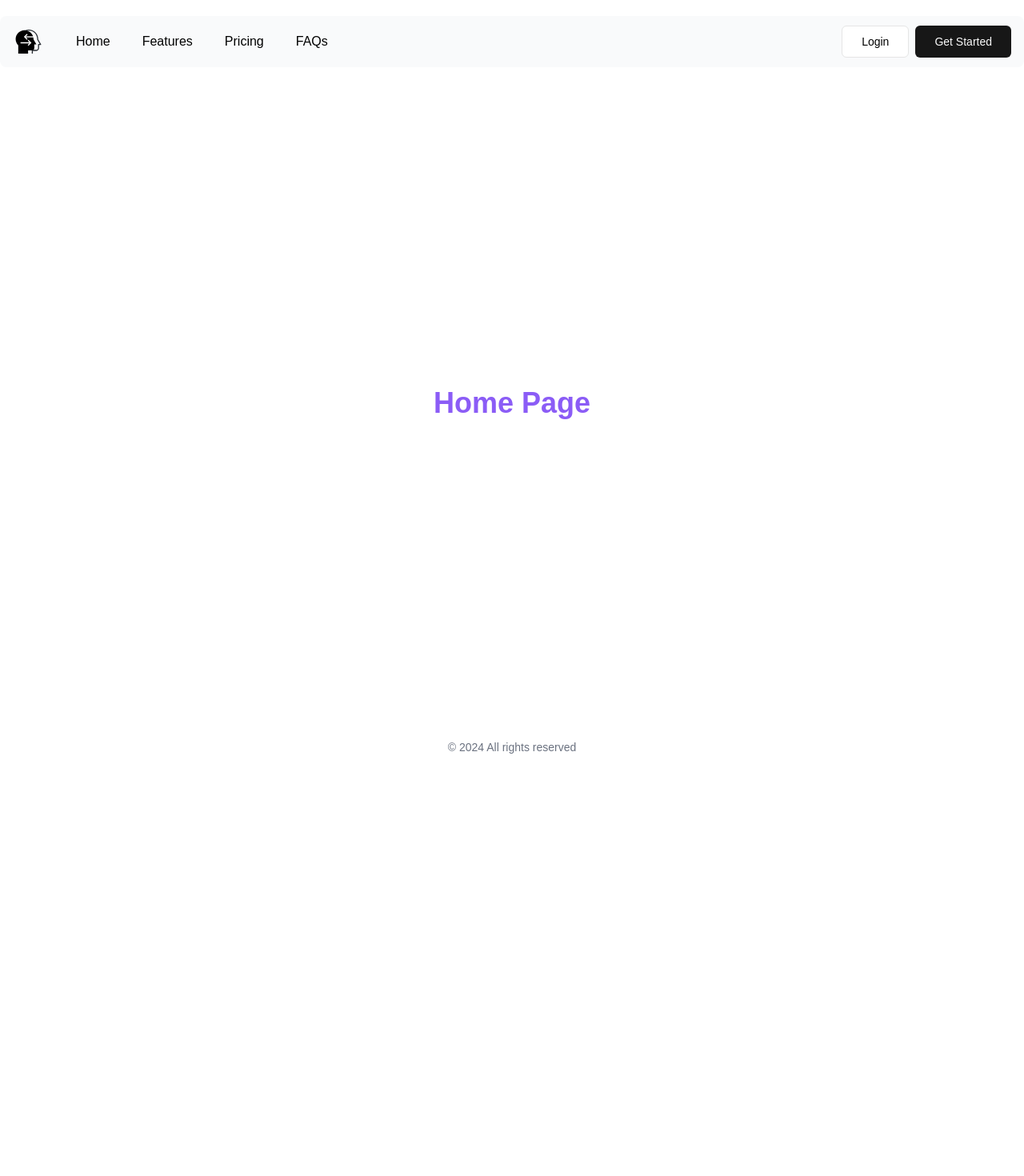
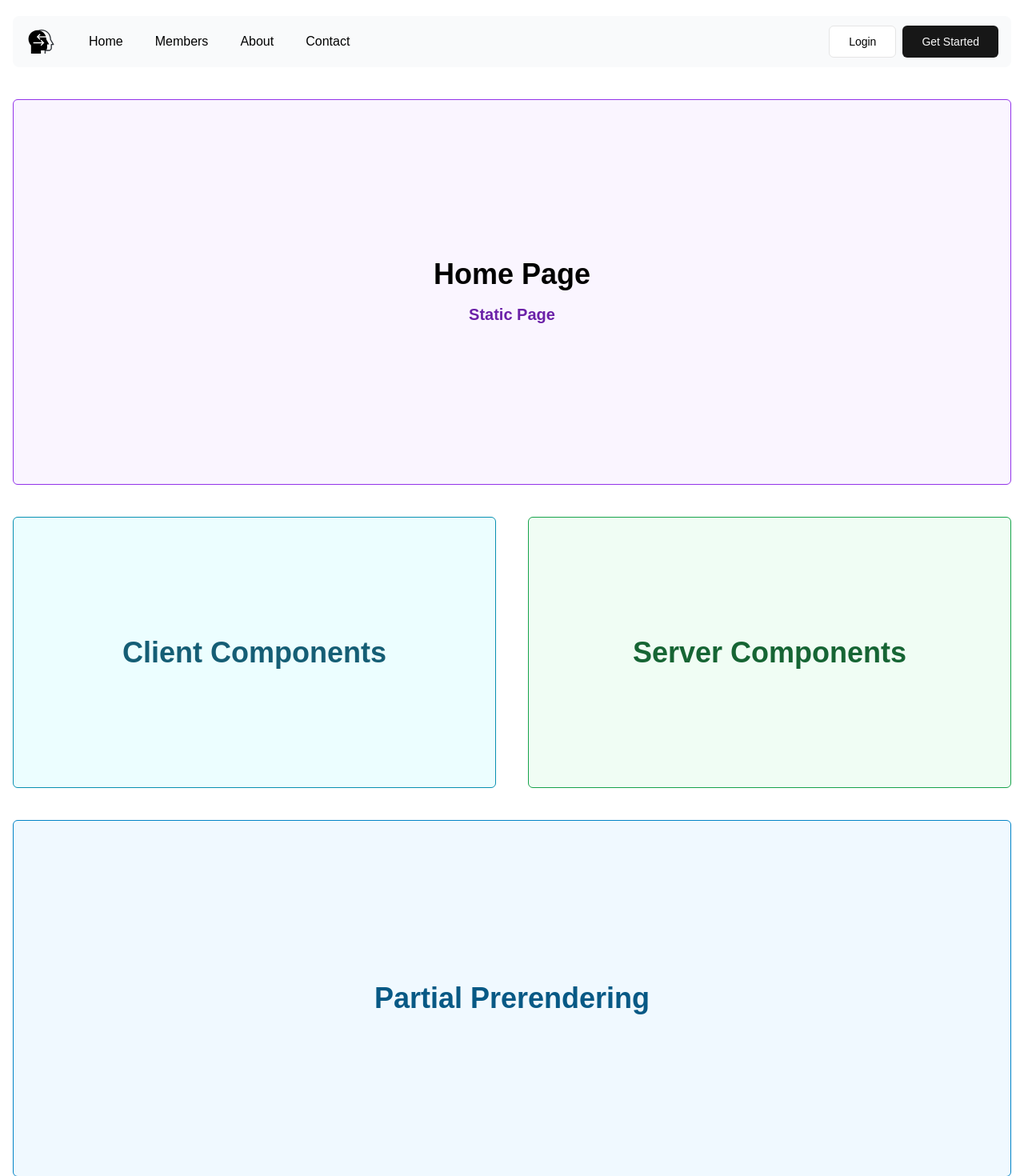
Before and after one commit to firasel2/nextjs-rendering, a Next.js app: page / in a window 1280 px wide. Shown: the top 1470 px of the page at 80% size. Before the commit the page ends 964 px from the top, so only its background shows below. Built offline with nearby package versions, Linux system fonts and the light colour scheme.

Commit message:
feat: add home page

```diff
--- /dev/null
+++ b/src/app/(home)/page.tsx
@@ -0,0 +1,11 @@
+import { FeatureCards } from "./sub-sections/feature-cards";
+import { Hero } from "./sub-sections/hero";
+
+export default function Home() {
+  return (
+    <>
+      <Hero />
+      <FeatureCards />
+    </>
+  );
+}
--- /dev/null
+++ b/src/app/(home)/sub-sections/feature-cards/index.tsx
@@ -0,0 +1,23 @@
+export function FeatureCards() {
+  return (
+    <section className="container py-5">
+      <div className="w-full grid grid-cols-2 gap-10">
+        <div className="flex items-center justify-center aspect-[1.78] bg-cyan-50 border border-solid border-cyan-600 p-10 rounded-md">
+          <h2 className="text-4xl font-bold text-cyan-800">
+            Client Components
+          </h2>
+        </div>
+        <div className="flex items-center justify-center aspect-[1.78] bg-green-50 border border-solid border-green-600 p-10 rounded-md">
+          <h2 className="text-4xl font-bold text-green-800">
+            Server Components
+          </h2>
+        </div>
+        <div className="col-span-2 flex items-center justify-center aspect-[2.8] bg-sky-50 border border-solid border-sky-600 p-10 rounded-md">
+          <h2 className="text-4xl font-bold text-sky-800">
+            Partial Prerendering
+          </h2>
+        </div>
+      </div>
+    </section>
+  );
+}
--- /dev/null
+++ b/src/app/(home)/sub-sections/hero/index.tsx
@@ -0,0 +1,12 @@
+export function Hero() {
+  return (
+    <section className="container py-5">
+      <div className="w-full bg-purple-50 border border-solid border-purple-600 p-10 rounded-md">
+        <div className="flex flex-col gap-4 items-center justify-center min-h-[25rem]">
+          <h2 className="text-4xl font-bold">Home Page</h2>
+          <p className="text-xl text-purple-800 font-semibold">Static Page</p>
+        </div>
+      </div>
+    </section>
+  );
+}
--- a/src/app/layout/footer/index.tsx
+++ b/src/app/layout/footer/index.tsx
@@ -2,7 +2,7 @@ export function Footer() {
   return (
     <footer className="py-5">
       <div className="container">
-        <p className="text-center text-sm text-gray-500">
+        <p className="text-center text-sm text-gray-500 w-full py-5 px-8 rounded-md bg-gray-50">
           &copy; {new Date().getFullYear()} All rights reserved
         </p>
       </div>
--- a/src/app/layout/header/index.tsx
+++ b/src/app/layout/header/index.tsx
@@ -6,7 +6,8 @@ import Link from "next/link";
 export function Header() {
   return (
     <header className="py-5">
-      <div className="container bg-gray-50 py-3 px-4 border-0 flex items-center justify-between gap-6 rounded-lg mx-auto">
+      <div className="container">
+        <div className="bg-gray-50 py-3 px-4 border-0 flex items-center justify-between gap-6 rounded-lg mx-auto">
           <div className="flex items-center gap-10">
             <h1 className="text-3xl">
               <svg
@@ -43,17 +44,16 @@ export function Header() {
                 <Link href="/">Home</Link>
               </li>
               <li>
-              <Link href="#">Features</Link>
+                <Link href="#">Members</Link>
               </li>
               <li>
-              <Link href="#">Pricing</Link>
+                <Link href="#">About</Link>
               </li>
               <li>
-              <Link href="#">FAQs</Link>
+                <Link href="#">Contact</Link>
               </li>
             </ul>
           </div>
-
           <div className="flex items-center gap-2">
             <Button variant="outline" className="px-6">
               Login
@@ -63,6 +63,7 @@ export function Header() {
             </Button>
           </div>
         </div>
+      </div>
     </header>
   );
 }
--- a/src/app/page.tsx
+++ /dev/null
@@ -1,11 +0,0 @@
-import Image from "next/image";
-
-export default function Home() {
-  return (
-    <section>
-      <h1 className="text-4xl font-bold min-h-screen flex items-center justify-center text-violet-500">
-        Home Page
-      </h1>
-    </section>
-  );
-}
```
Lines whose indentation alone changed are shown as unchanged.
